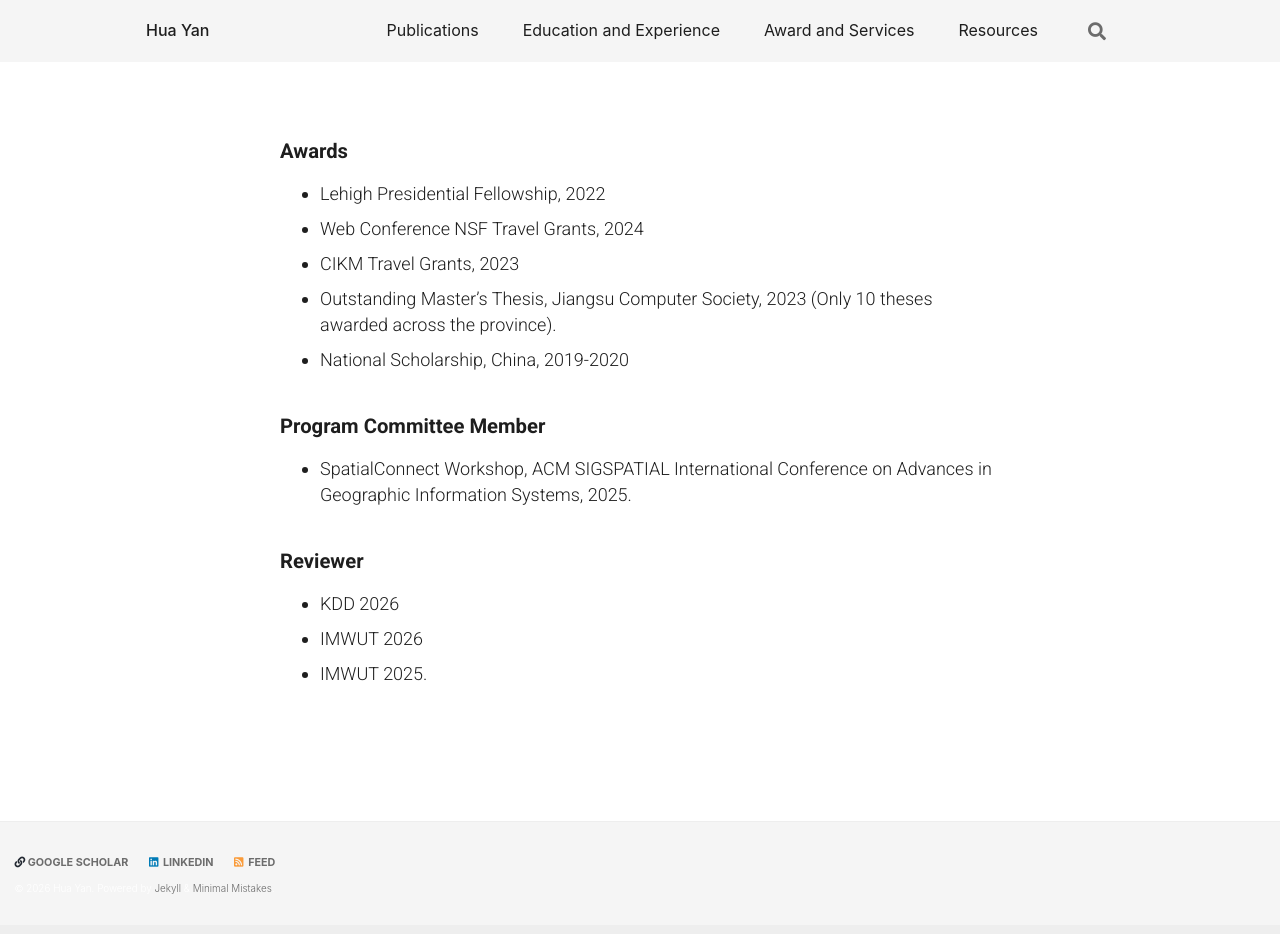
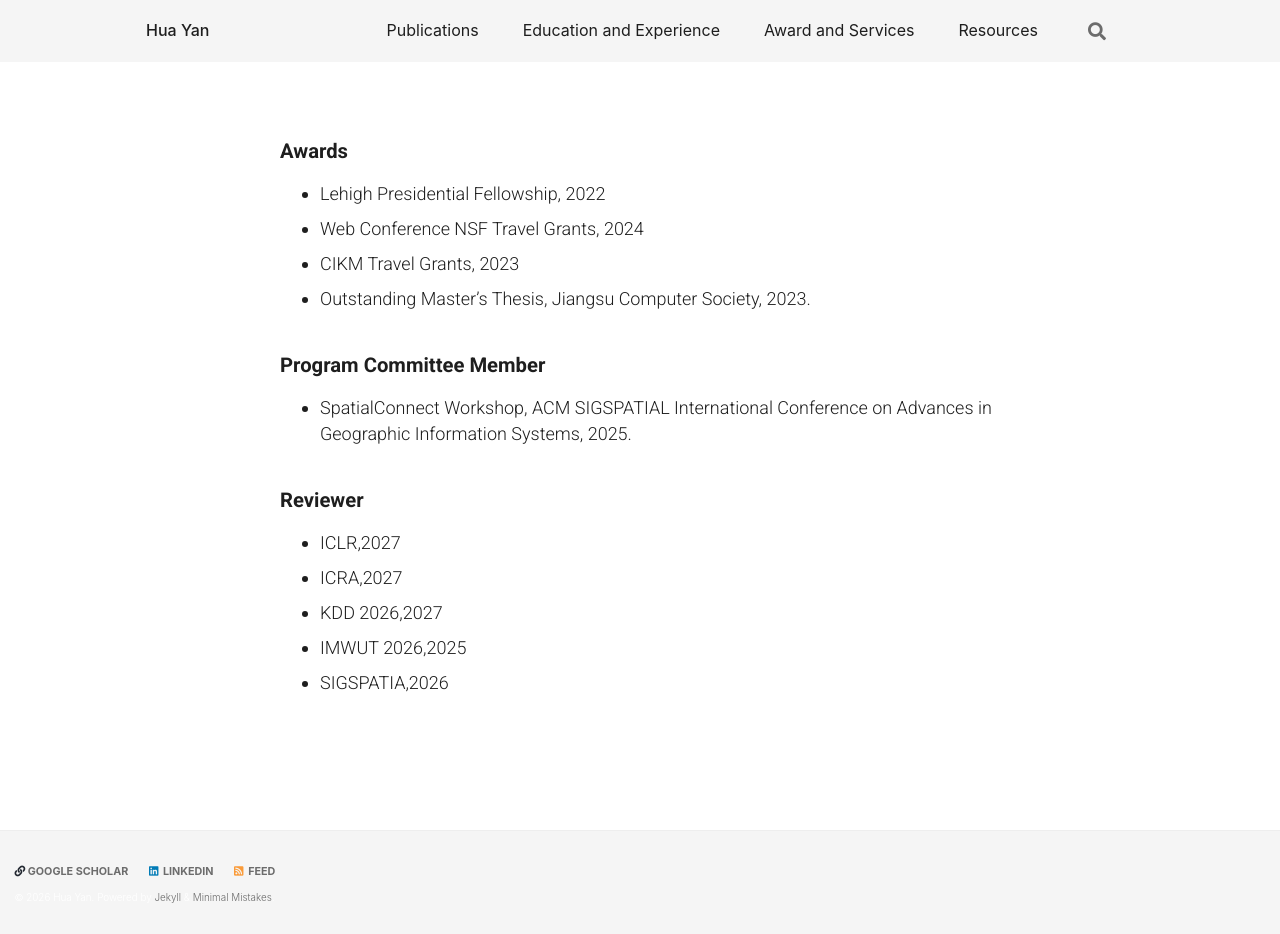
Before and after one commit to huy222-lu/website, a Jekyll site: the page built from _pages/services.md, in a window 1280 px wide. Built offline with Jekyll 4.4.1, drawn with Linux system fonts in a browser that asks for light colours; cached includes are drawn as plain includes; a script that is not in the unit is left out; comment, search, counter and statistics services are not loaded.

Commit message:
Update awards and reviewer roles in services.md
Removed a scholarship entry and updated thesis award description. Added new reviewer roles for various conferences.

```diff
--- a/_pages/services.md
+++ b/_pages/services.md
@@ -9,14 +9,15 @@ author_profile: false
 * Lehigh Presidential Fellowship, 2022
 * Web Conference NSF Travel Grants, 2024
 * CIKM Travel Grants, 2023
-* Outstanding Master’s Thesis, Jiangsu Computer Society, 2023 (Only 10 theses awarded across the province).
-* National Scholarship, China, 2019-2020
+* Outstanding Master’s Thesis, Jiangsu Computer Society, 2023.
 
 
 <h3 style="font-weight:700;">Program Committee Member</h3>
 * SpatialConnect Workshop, ACM SIGSPATIAL International Conference on Advances in Geographic Information Systems, 2025.
 
 <h3 style="font-weight:700;">Reviewer</h3>
-* KDD 2026
-* IMWUT 2026
-* IMWUT 2025.
+* ICLR,2027
+* ICRA,2027
+* KDD 2026,2027
+* IMWUT 2026,2025
+* SIGSPATIA,2026
```
